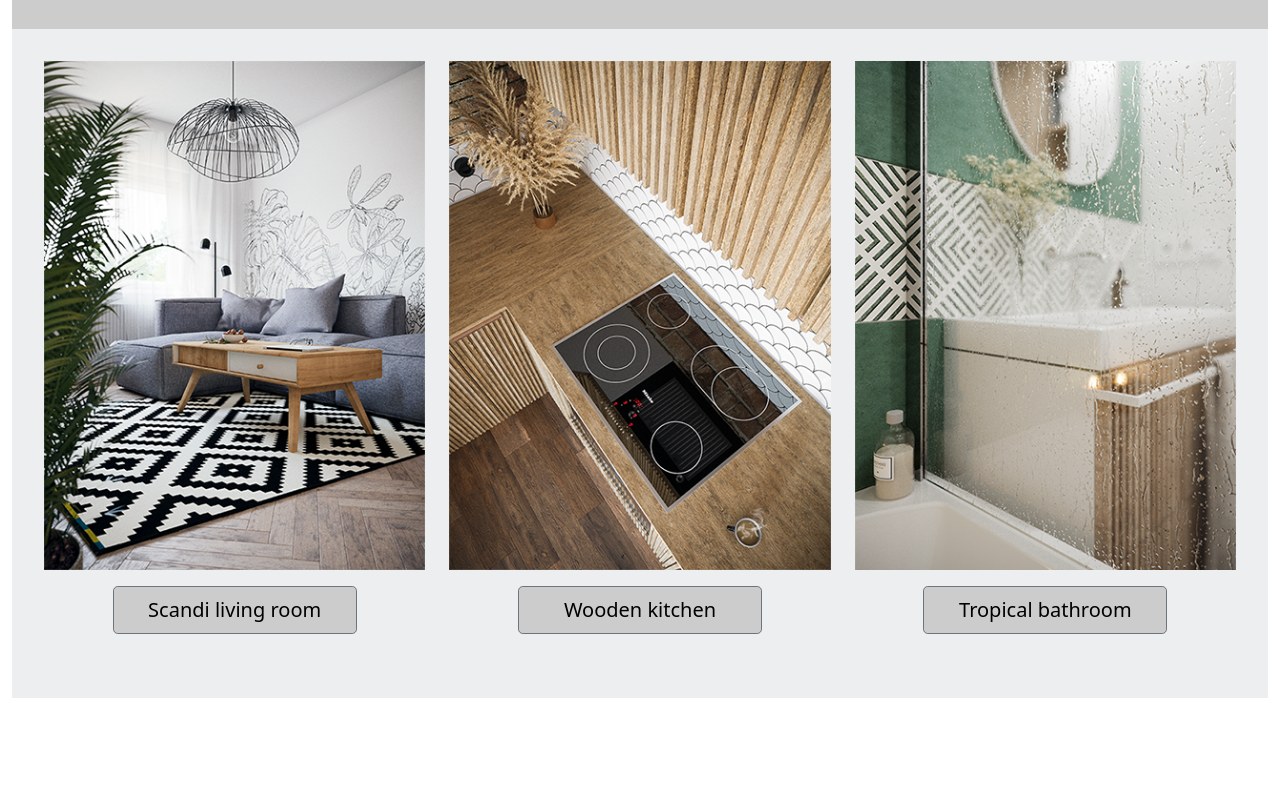
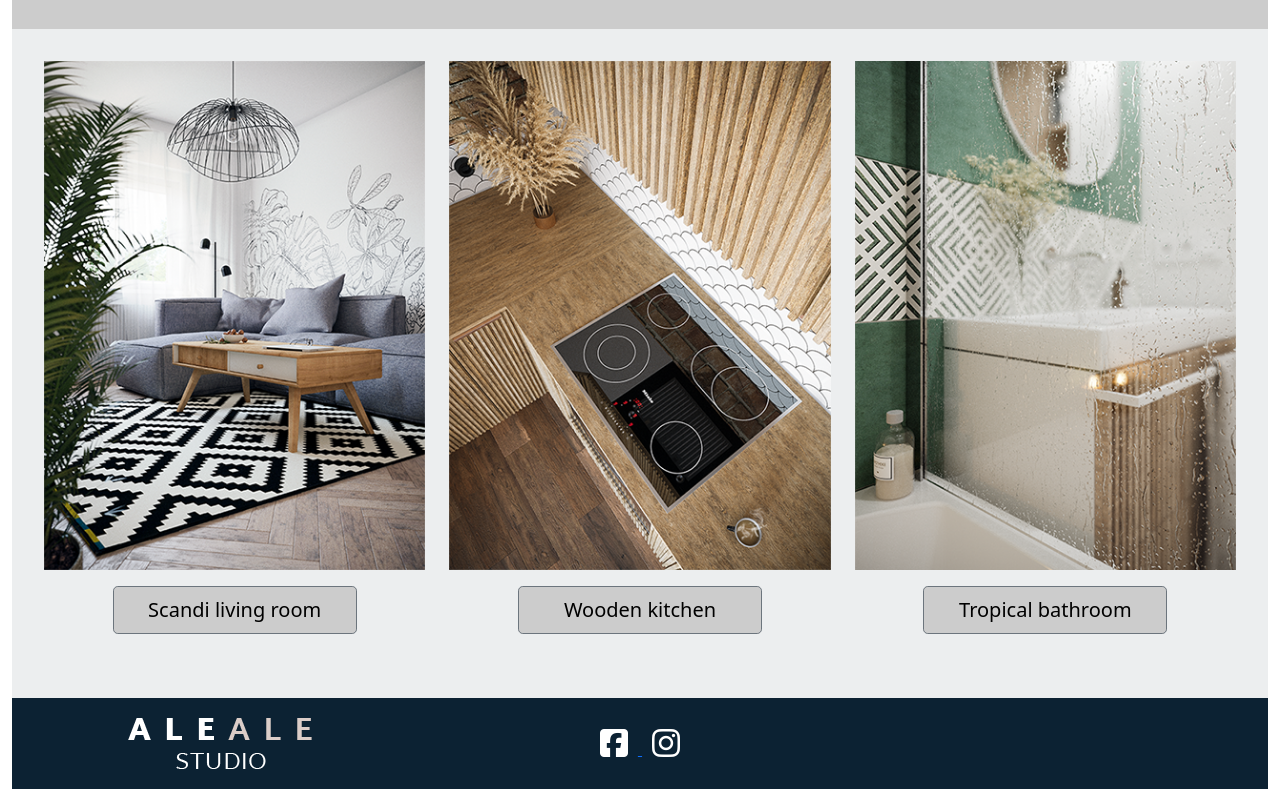
Before and after one commit to AleLeonowicz/bootstrapWebsite, a plain HTML site: page index.html in a window 1280 px wide. Shown: the part 1493-2282 px from the top of the page. Before the commit the page ends 2191 px from the top, so only its background shows below. Drawn offline with Linux system fonts and the light colour scheme.

Commit message:
Added a footer with logo and social media links

```diff
--- a/index.html
+++ b/index.html
@@ -10,6 +10,9 @@
     <link rel="stylesheet" href="bootstrap-5.1.3-dist/css/bootstrap-grid.min.css">
     <link rel="stylesheet" href="bootstrap-5.1.3-dist/css/bootstrap.min.css">
     <!-- CSS -->
+    <script src="https://kit.fontawesome.com/e7845799e1.js" crossorigin="anonymous"></script>
+
+    <!--    <link rel="stylesheet" href="https://cdnjs.cloudflare.com/ajax/libs/font-awesome/4.7.0/css/font-awesome.min.css">-->
     <link rel="stylesheet" href="style.css">
 
 
@@ -20,7 +23,7 @@
     <div class="container-fluid">
 
 
-        <nav class="navbar navbar-expand-lg navbar-dark bg-dark">
+        <nav class="navbar navbar-expand-lg navbar-dark">
             <div class="container-fluid">
                 <a class="navbar-brand" href="#">AleAle</a>
                 <button class="navbar-toggler" type="button" data-bs-toggle="collapse" data-bs-target="#navbarNavDropdown" aria-controls="navbarNavDropdown" aria-expanded="false" aria-label="Toggle navigation">
@@ -169,7 +172,41 @@
                 </div>
             </div>
         </div>
+
+
+
+<!--        Footer-->
+        <footer class="footer mt-auto py-3">
+            <div class="container-fluid">
+                <div class="row">
+                    <div class="col-sm-12 col-lg-4">
+                        <img class="img-fluid logoFooterImg" src="assets/nazwa5.png">
+                    </div>
+                    <div class="col-sm-12 col-lg-4 awesomeFontsColumn">
+                        <a href="https://www.facebook.com/studio.aleale" target="_blank">
+                            <i class="fab fa-facebook-square fa-2x"></i>
+                        </a>
+                        <a href="https://www.instagram.com/aleale.studio/" target="_blank">
+                            <i class="fab fa-instagram fa-2x"></i>
+                        </a>
+                    </div>
+                    <div class="col">
+                    </div>
+
+                </div>
+            </div>
+        </footer>
+
+
+
     </div>
+
+
+
+
+
+
+
 
 
 
@@ -328,4 +365,5 @@
     <script src="https://cdn.jsdelivr.net/npm/bootstrap@5.1.3/dist/js/bootstrap.min.js" integrity="sha384-QJHtvGhmr9XOIpI6YVutG+2QOK9T+ZnN4kzFN1RtK3zEFEIsxhlmWl5/YESvpZ13" crossorigin="anonymous"></script>
 -->
     <script src="bootstrap-5.1.3-dist/js/bootstrap.min.js"></script>
-</body></html>
+</body>
+</html>
--- a/style.css
+++ b/style.css
@@ -1,3 +1,9 @@
+nav {
+    background-color: #0c2233;
+}
+
+
+
 .jumbotron {
     text-align: center;
     background: none;
@@ -83,3 +89,41 @@ h5.modal-title {
     color: black;
 
 }
+
+/*
+footer.footer {
+    display:block;
+    position: fixed;
+}
+*/
+
+.logoFooterImg {
+    display: block;
+    margin: auto;
+}
+
+
+
+footer {
+    background-color: #0c2233;
+    margin: auto;
+}
+
+
+.awesomeFontsColumn {
+    text-align: center;
+    margin:auto;
+}
+
+.fa-facebook-square {
+    color: #fff;
+
+}
+
+.fa-instagram {
+    color: #fff;
+}
+
+.fab {
+    margin: 10px;
+}
```
Also changed, not shown: assets/AleAle 100.png (added), assets/AleAle 200.png (added), assets/AleAle 50.png (added), assets/FB3.png (added), assets/Insta3.png (added), assets/nazwa4.png (added), assets/nazwa5.png (added).
